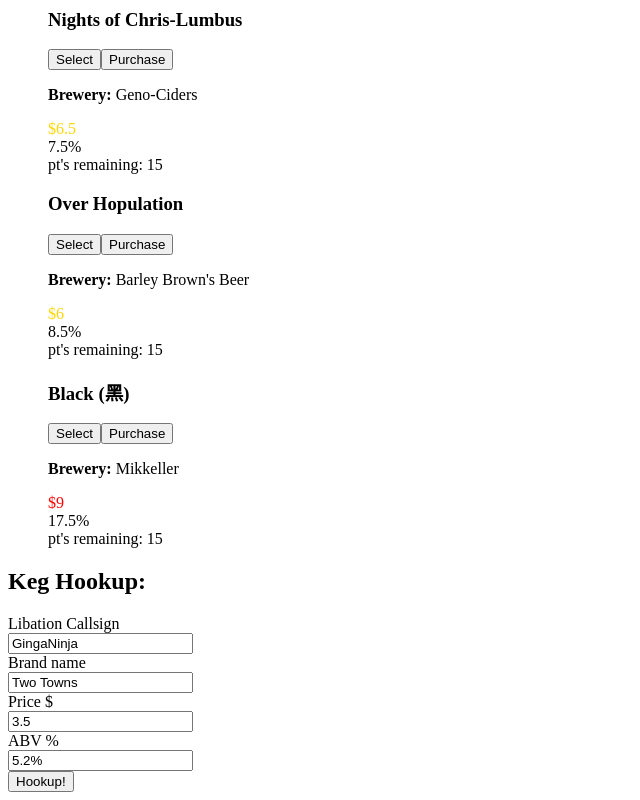
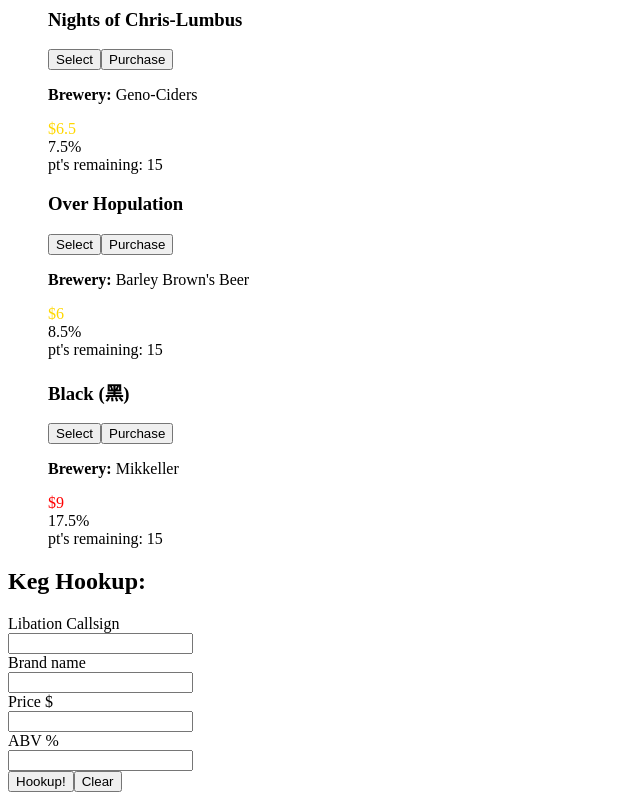
Before and after one commit to gingerlee/tap-app, an Angular app: page / in a window 1280 px wide. Shown: the part 334-1134 px from the top of the page, without its empty margins (0-640 px from the left). Built offline with nearby package versions, Linux system fonts and the light colour scheme.

Commit message:
add clear and deselect button

```diff
--- a/src/app/app.component.html
+++ b/src/app/app.component.html
@@ -29,6 +29,7 @@
       <label>ABV %</label>
       <input [(ngModel)]="selectedKeg.alcoholContent" type="text" name="kegInput4">
       <button type="submit" (click)="hookUp(selectedKeg.name, selectedKeg.brand, selectedKeg.price, selectedKeg.alcoholContent)">Hookup!</button>
+      <button (click)="clear()">Clear</button>
     </form>
   </div>
 </section>
--- a/src/app/app.component.ts
+++ b/src/app/app.component.ts
@@ -14,12 +14,15 @@
     new Keg('Over Hopulation', 'Barley Brown\'s Beer', 6.00, '8.5%'),
     new Keg('Black (黑)', 'Mikkeller', 9.00, '17.5%')
   ];
-  selectedKeg: Keg = this.kegs[0];
+  selectedKeg = {};
   selectKeg(clickedKeg) {
     this.selectedKeg = clickedKeg;
   }
   hookUp(name, brand, price, alcoholContent){
     this.kegs.push(new Keg(name, brand, price, alcoholContent));
+  }
+  clear() {
+    this.selectedKeg = {};
   }
 }
 class Keg {
```
